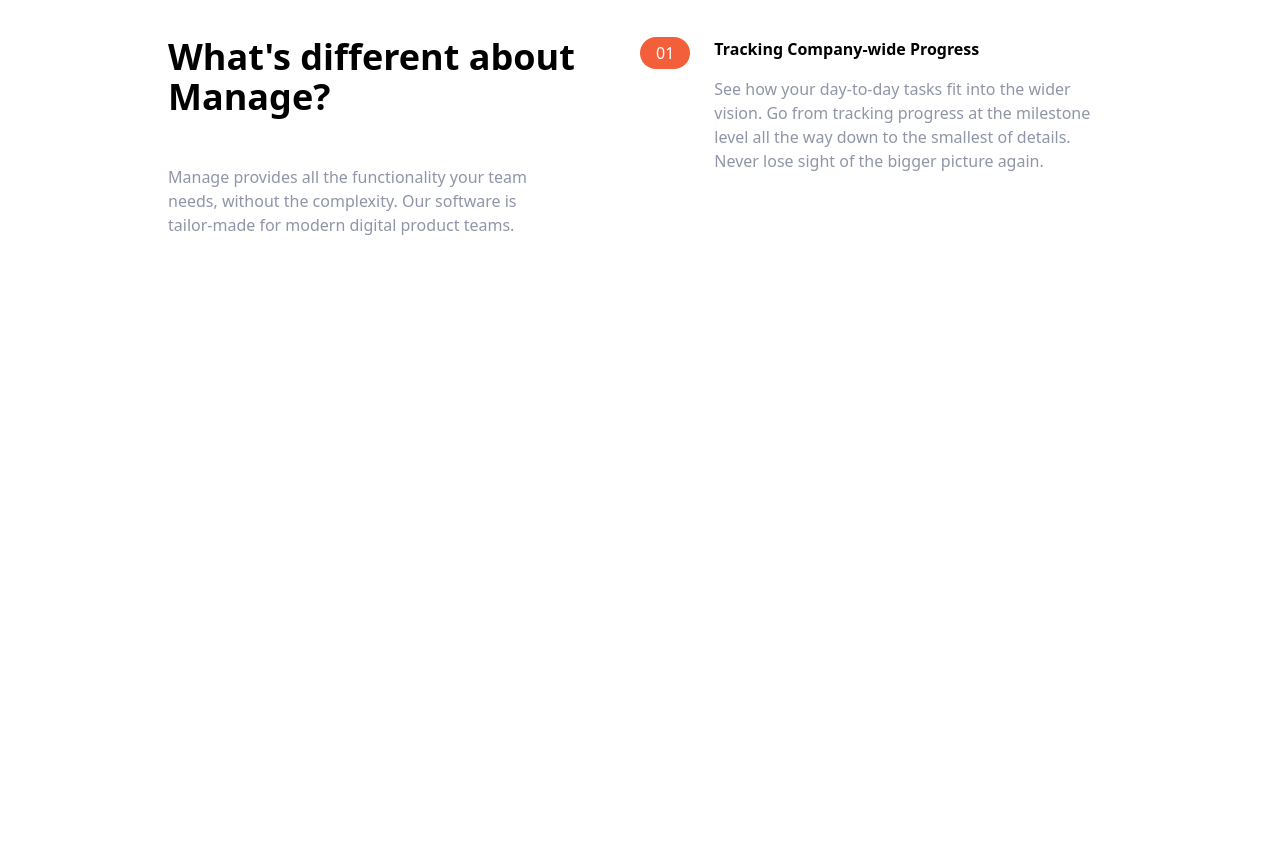
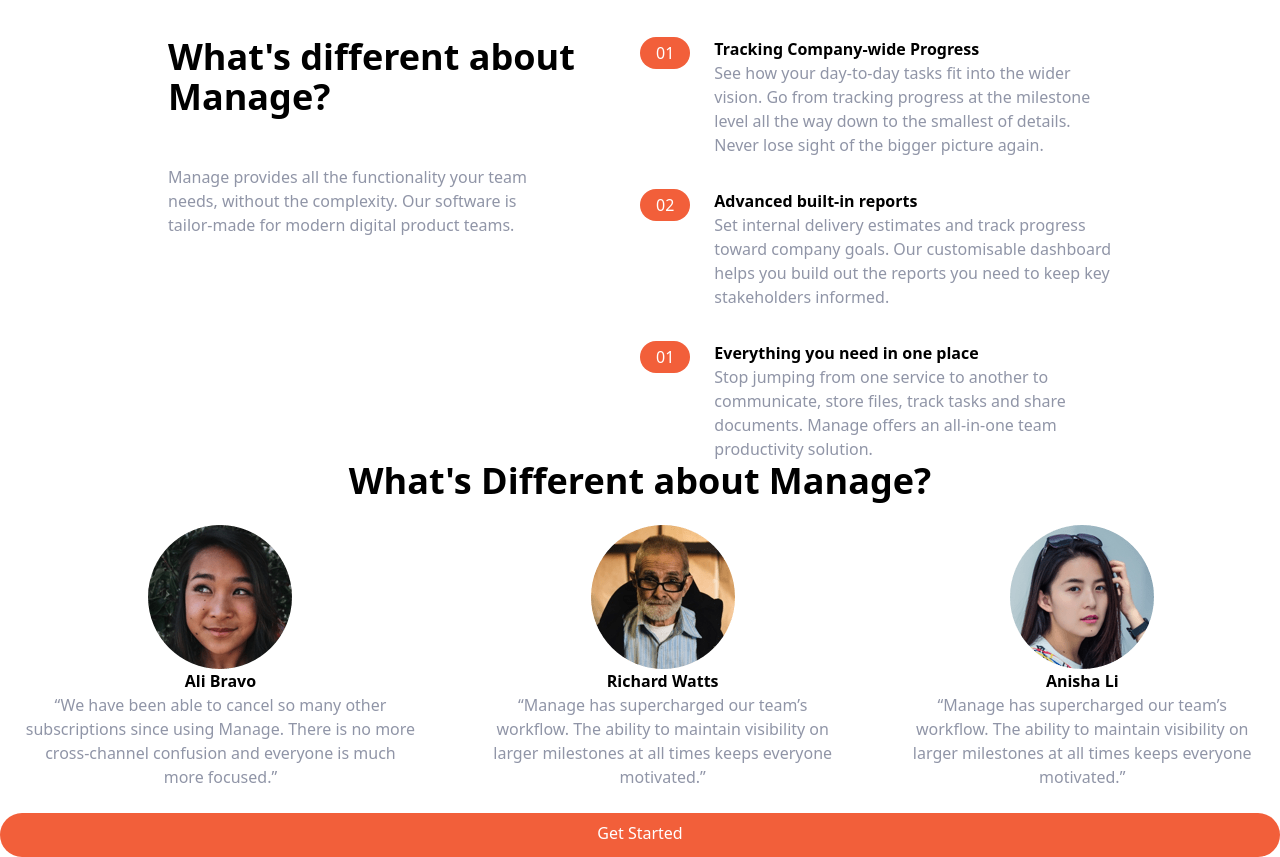
Before and after one commit to pre22/LandingPageTC, a website: page src/template/index.html in a window 1280 px wide. Shown: the part 619-1476 px from the top of the page. Before the commit the page ends 856 px from the top, so only its background shows below. Drawn offline with Linux system fonts and the light colour scheme.

Commit message:
working on template

```diff
--- a/src/template/index.html
+++ b/src/template/index.html
@@ -77,12 +77,13 @@
                     teams.
                 </p>
             </div>
+
             <!-- Numbered List  -->
             <div class="flex flex-col space-y-8 md:w-1/2">
                 <!-- List One  -->
                 <div class="flex flex-col space-y-3 md:space-y-0 md:space-x-6 md:flex-row">
                     <!-- Heading  -->
-                    <div class="rounded-full bg-brightRedSupLight md:bg-transparent">
+                    <div class="rounded-l-full bg-brightRedSupLight md:bg-transparent">
                         <div class="flex items-center space-x-2">
                             <div class="px-4 py-2 text-white rounded-full md:py-1 bg-brightRed">01</div>
                             <h3 class="text-base font-bold md:mb-4 md:hidden">Tracking Company-wide Progress</h3>
@@ -90,7 +91,7 @@
                     </div>
 
                     <div>
-                        <h3 class="hidden text-base font-bold md:mb-4 md:block">
+                        <h3 class="hidden text-lg font-bold mb-4 md:block">
                             Tracking Company-wide Progress
                         </h3>
                         <p class="text-darkGrayishBlue">
@@ -101,6 +102,112 @@
                         </p>
                     </div>
                 </div>
+
+                <!-- List Two  -->
+                <div class="flex flex-col space-y-3 md:space-y-0 md:space-x-6 md:flex-row">
+                    <!-- Heading  -->
+                    <div class="rounded-l-full bg-brightRedSupLight md:bg-transparent">
+                        <div class="flex items-center space-x-2">
+                            <div class="px-4 py-2 text-white rounded-full md:py-1 bg-brightRed">02</div>
+                            <h3 class="text-base font-bold md:mb-4 md:hidden">Advanced built-in reports</h3>
+                        </div>
+                    </div>
+
+                    <div>
+                        <h3 class="hidden text-lg font-bold mb-4 md:block">
+                            Advanced built-in reports
+                        </h3>
+                        <p class="text-darkGrayishBlue">
+                            Set internal delivery estimates and track progress toward
+                            company goals. Our customisable dashboard helps you build out
+                            the reports you need to keep key stakeholders informed.
+                        </p>
+                    </div>
+                </div>
+
+                <!-- List Three  -->
+                <div class="flex flex-col space-y-3 md:space-y-0 md:space-x-6 md:flex-row">
+                    <!-- Heading  -->
+                    <div class="rounded-l-full bg-brightRedSupLight md:bg-transparent">
+                        <div class="flex items-center space-x-2">
+                            <div class="px-4 py-2 text-white rounded-full md:py-1 bg-brightRed">01</div>
+                            <h3 class="text-base font-bold md:mb-4 md:hidden">Everything you need in one place</h3>
+                        </div>
+                    </div>
+
+                    <div>
+                        <h3 class="hidden text-lg font-bold mb-4 md:block">
+                            Everything you need in one place
+                        </h3>
+                        <p class="text-darkGrayishBlue">
+                            Stop jumping from one service to another to communicate, store
+                            files, track tasks and share documents. Manage offers an
+                            all-in-one team productivity solution.
+                        </p>
+                    </div>
+                </div>
+            </div>
+        </div>
+    </section>
+
+    <!-- Testimonial  -->
+    <section id="testimonial">
+        <!-- Container to heading and testm block  -->
+        <div class="max-w-6xl px-5 mx-auto mt-32 text-center">
+            <!-- Heading  -->
+            <h2 class="text-4xl font-bold text-center">
+                What's Different about Manage?
+            </h2>
+
+            <!-- Testimonial Container  -->
+            <div class="flex flex-col mt-24 md:flex-row md:space-x-6">
+
+                <!-- Testimonial One  -->
+                <div class="flex flex-col items-center p-6 space-y-6 rounded-lg bg-veryLightGray md:w-1/3">
+                    <img src="/static/img/avatar-ali.png" class="w-16 -mt-14" alt="">
+
+                    <h5 class="text-lg font-bold">Ali Bravo</h5>
+
+                    <p class="text-sm text-darkGrayishBlue">
+                        “We have been able to cancel so many other subscriptions since
+                        using Manage. There is no more cross-channel confusion and
+                        everyone is much more focused.”
+                    </p>
+
+                </div>
+
+                <!-- Testimonial Two  -->
+                <div class="hidden flex-col items-center p-6 space-y-6 rounded-lg bg-veryLightGray md:flex md:w-1/3">
+                    <img src="/static/img/avatar-richard.png" class="w-16 -mt-14" alt="">
+
+                    <h5 class="text-lg font-bold">Richard Watts</h5>
+
+                    <p class="text-sm text-darkGrayishBlue">
+                        “Manage has supercharged our team’s workflow. The ability to
+                        maintain visibility on larger milestones at all times keeps
+                        everyone motivated.”
+                    </p>
+
+                </div>
+
+                <!-- Testimonial Three  -->
+                <div class="hidden flex-col items-center p-6 space-y-6 rounded-lg bg-veryLightGray md:w-1/3 md:flex">
+                    <img src="/static/img/avatar-anisha.png" class="w-16 -mt-14" alt="">
+
+                    <h5 class="text-lg font-bold">Anisha Li</h5>
+
+                    <p class="text-sm text-darkGrayishBlue">
+                        “Manage has supercharged our team’s workflow. The ability to
+                        maintain visibility on larger milestones at all times keeps
+                        everyone motivated.”
+                    </p>
+
+                </div>
+
+            </div>
+
+            <div class="my-16">
+                <a href="#" class="hidden md:block p-3 px-6 pt-2 text-white bg-brightRed rounded-full baseline">Get Started</a>
             </div>
         </div>
     </section>
```
